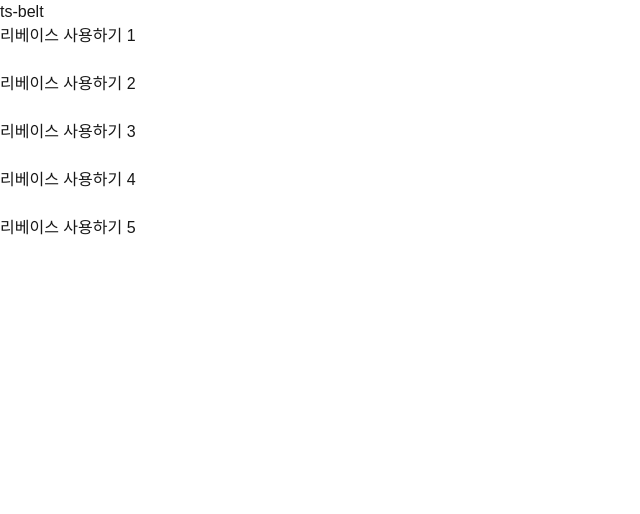
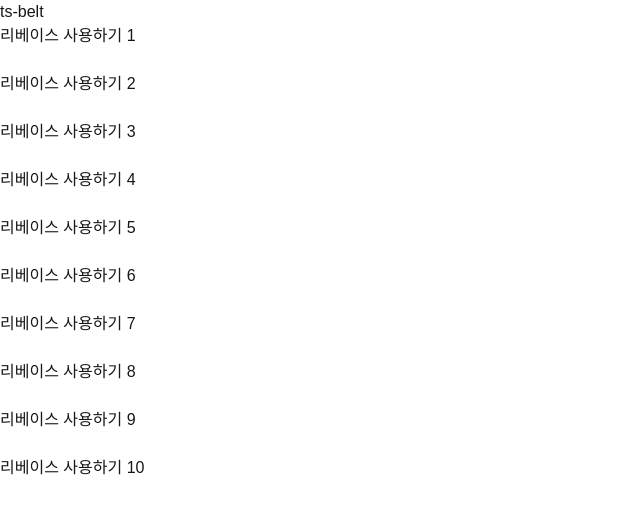
Before and after one commit to stnqls/ts-belt, a Next.js app: page /ts-belt in a window 1280 px wide. Shown: the top 514 px of the page, without its empty margins (0-640 px from the left). Built offline with nearby package versions, Linux system fonts and the light colour scheme.

Commit message:
feat: ts-belt파일 수정

```diff
--- a/app/ts-belt/page.tsx
+++ b/app/ts-belt/page.tsx
@@ -2,7 +2,6 @@ export default function page() {
   return (
     <div>
       <h1>ts-belt</h1>
-
       <p>리베이스 사용하기 1</p>
       <br />
       <p>리베이스 사용하기 2</p>
@@ -13,6 +12,16 @@ export default function page() {
       <br />
       <p>리베이스 사용하기 5</p>
       <br />
+      <p>리베이스 사용하기 6</p>
+      <br />
+      <p>리베이스 사용하기 7</p>
+      <br />
+      <p>리베이스 사용하기 8</p>
+      <br />
+      <p>리베이스 사용하기 9</p>
+      <br />
+      <p>리베이스 사용하기 10</p>
+      <br />
     </div>
   );
 }
```
